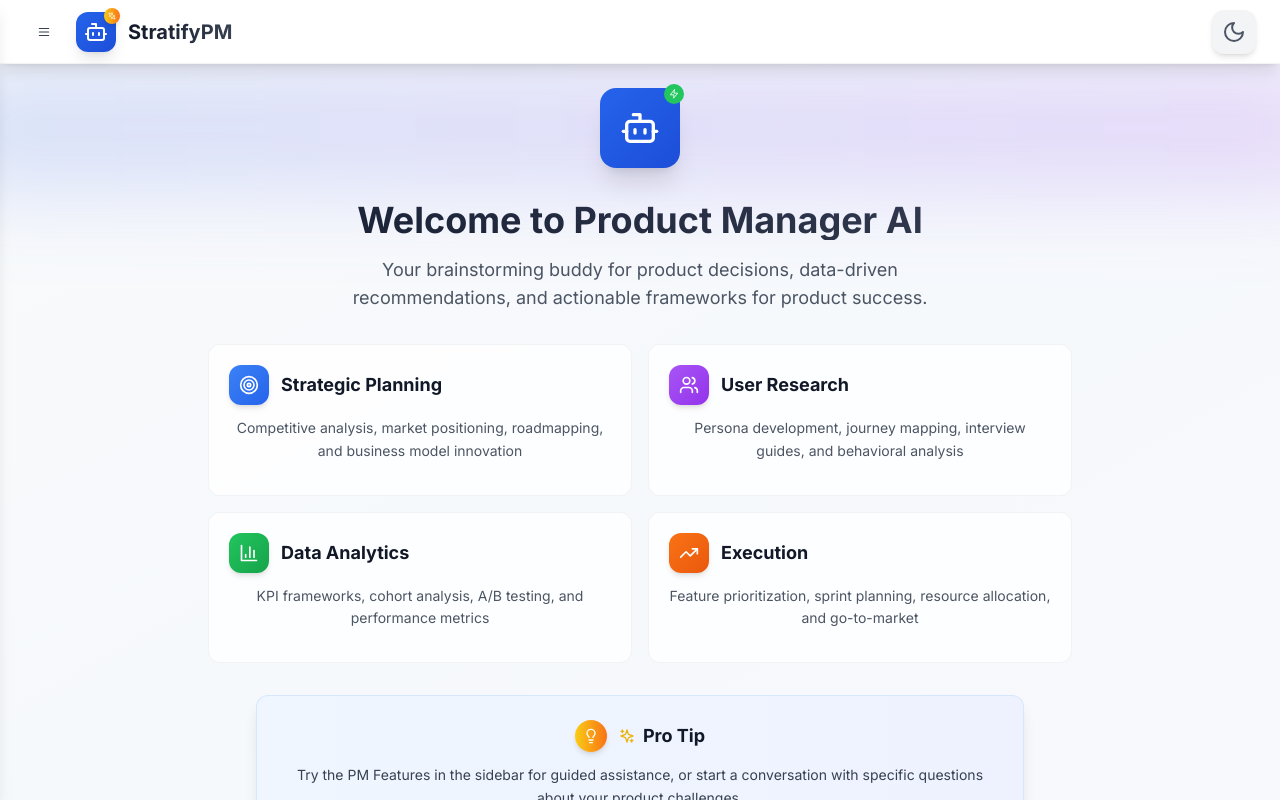
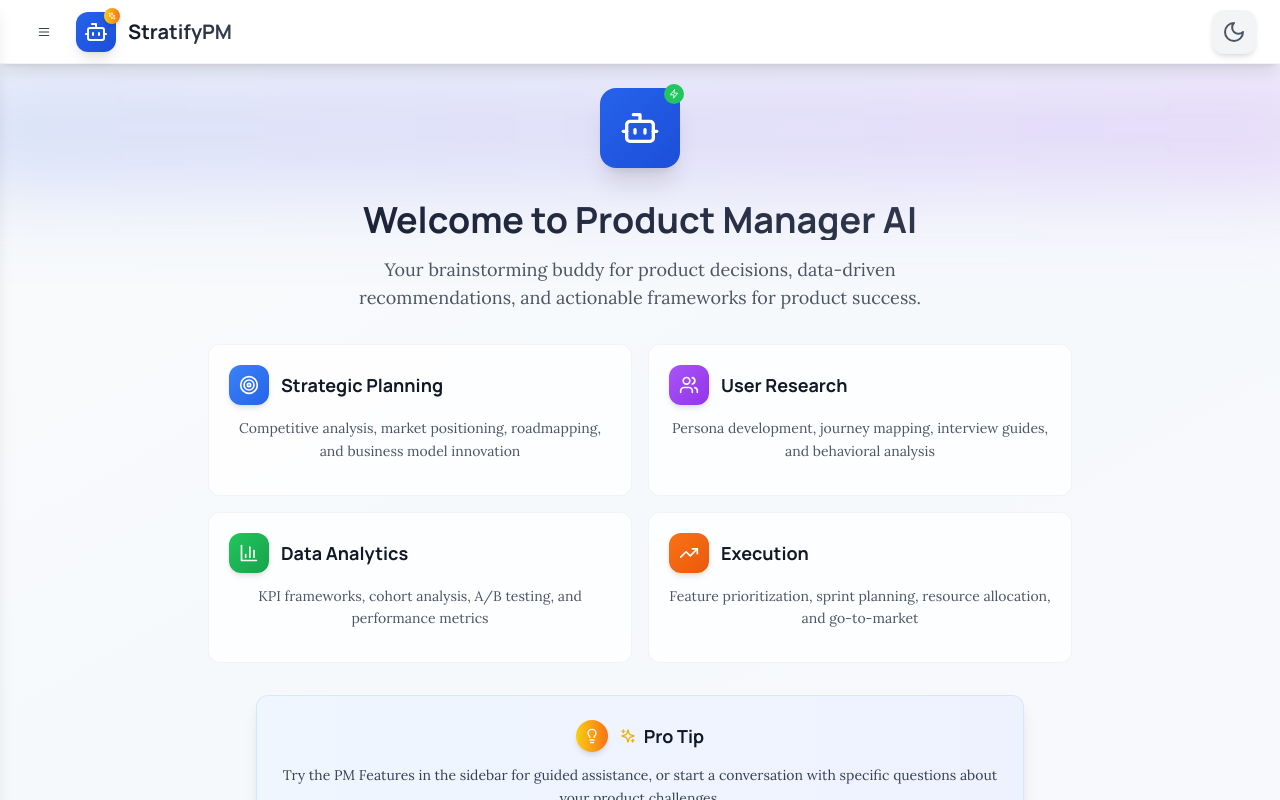
Before and after one commit to mayurbijarniya/stratifypm, a React (Vite) app: page / in a window 1280 px wide. Built offline with nearby package versions, Linux system fonts and the light colour scheme; no server answers.

Commit message:
update font

```diff
--- a/index.html
+++ b/index.html
@@ -10,10 +10,11 @@
     <meta name="keywords" content="product management, AI assistant, strategy, roadmap, analytics, user research" />
     <title>Product Manager AI - Senior PM Assistant</title>
 
-    <!-- Preload Inter font -->
+    <!-- Preload fonts -->
     <link rel="preconnect" href="https://fonts.googleapis.com">
     <link rel="preconnect" href="https://fonts.gstatic.com" crossorigin>
-    <link href="https://fonts.googleapis.com/css2?family=Inter:wght@400;500;600;700&display=swap" rel="stylesheet">
+    <!-- Manrope for headings, Lora for body -->
+    <link href="https://fonts.googleapis.com/css2?family=Manrope:wght@400;500;600;700&family=Lora:wght@400;500;600;700&display=swap" rel="stylesheet">
 
     <!-- Open Graph / Facebook -->
     <meta property="og:type" content="website" />
@@ -29,7 +30,7 @@
 
     <style>
       body {
-        font-family: 'Inter', system-ui, -apple-system, sans-serif;
+        font-family: 'Lora', Georgia, serif;
       }
     </style>
   </head>
--- a/src/index.css
+++ b/src/index.css
@@ -1,6 +1,23 @@
 @tailwind base;
 @tailwind components;
 @tailwind utilities;
+
+/* C-style typography setup */
+@layer base {
+  html {
+    @apply font-body;
+    line-height: 1.6;
+  }
+
+  h1, h2, h3, h4, h5, h6 {
+    @apply font-heading;
+    line-height: 1.2;
+  }
+
+  p {
+    line-height: 1.6;
+  }
+}
 
 /* Hide scrollbars for horizontal file list */
 .scrollbar-hide {
--- a/tailwind.config.js
+++ b/tailwind.config.js
@@ -8,6 +8,9 @@
         'xs': '475px',
       },
       fontFamily: {
+        heading: ['Manrope', 'system-ui', '-apple-system', 'sans-serif'],
+        body: ['Lora', 'Georgia', 'serif'],
+        // Keep inter as fallback for compatibility
         inter: ['Inter', 'system-ui', 'sans-serif'],
       },
       colors: {
```
